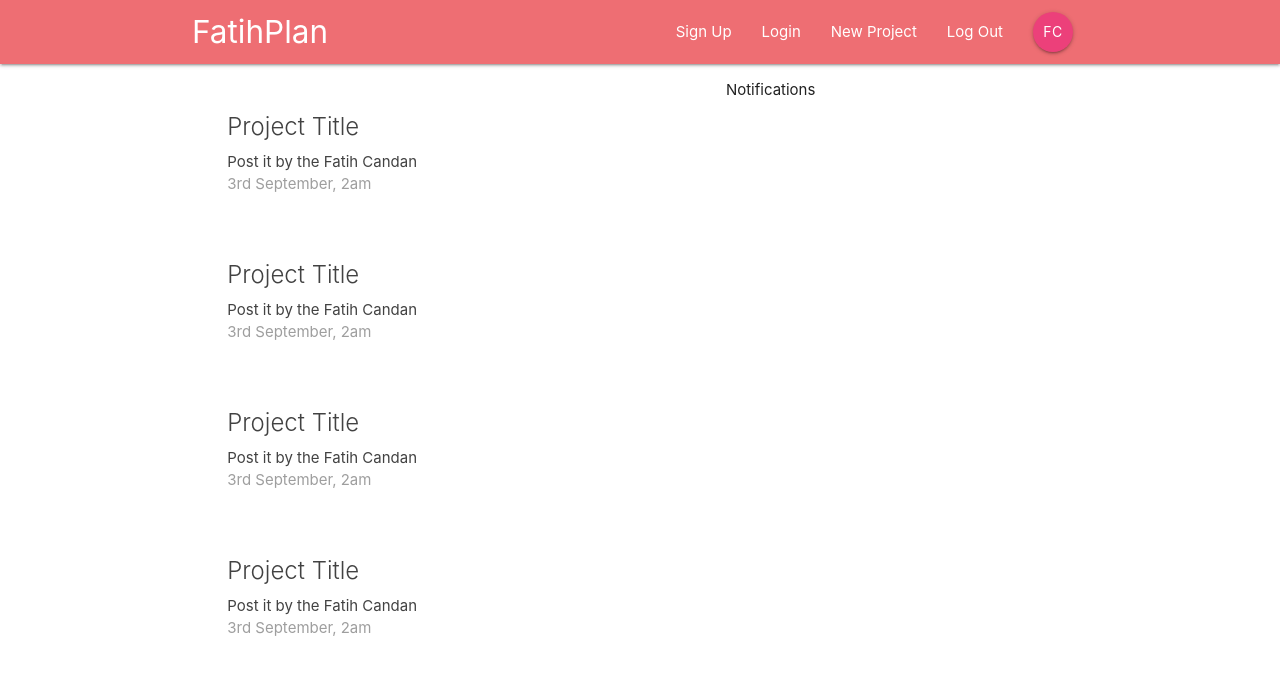
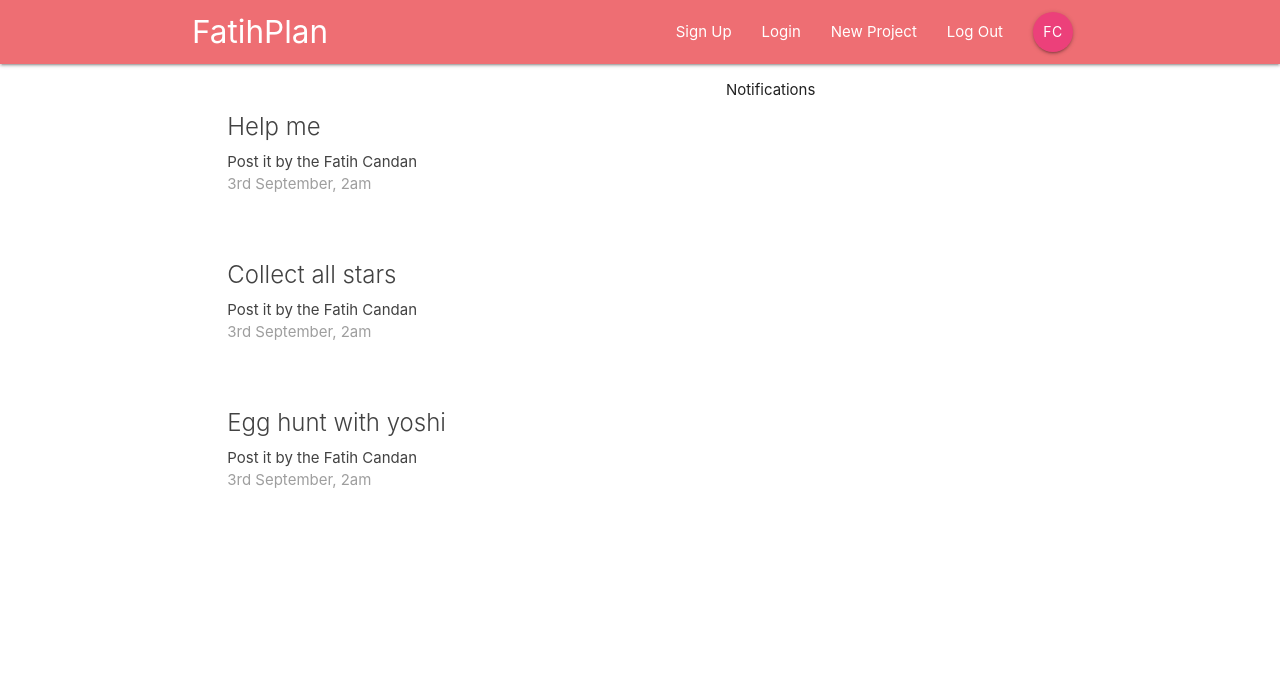
Before and after one commit to mfcandan/React-Redux-FirebaseApp, a React (Create React App) app in the folder react-firebase-app/: page / in a window 1280 px wide. Shown: the top 674 px of the page. Built offline with nearby package versions, Linux system fonts and the light colour scheme.

Commit message:
Adding Redux & Reducers

```diff
--- a/react-firebase-app/src/components/dashboard/Dashboard.js
+++ b/react-firebase-app/src/components/dashboard/Dashboard.js
@@ -1,14 +1,17 @@
 import React, {Component} from 'react';
 import Notifications from './Notifications';
 import ProjectList from '../projects/ProjectList';
+import { connect } from 'react-redux'
 
 class Dashboard extends Component {
     render(){
+        //console.log(this.props);
+        const {projects} = this.props;
         return(
             <div className="dashboard container">
                 <div className="row">
                     <div className="col s12 m6">
-                        <ProjectList />
+                        <ProjectList projects={projects} />
                     </div>
                     <div className="col s12 m5 offset-m1">
                         <Notifications />
@@ -19,4 +22,10 @@
     }
 }
 
-export default Dashboard;
+const mapStateToProps = (state) => {
+    return {
+        projects: state.project.projects
+    }
+}
+
+export default connect(mapStateToProps)(Dashboard)
--- a/react-firebase-app/src/components/projects/ProjectList.js
+++ b/react-firebase-app/src/components/projects/ProjectList.js
@@ -1,12 +1,14 @@
 import React from 'react';
 import ProjectSummary from './ProjectSummary';
-const ProjectList = () => {
+
+const ProjectList = ({projects}) => {
     return(
         <div className="project-list section">
-            <ProjectSummary />
-            <ProjectSummary />
-            <ProjectSummary />
-            <ProjectSummary />
+            { projects && projects.map(project => {
+                return(
+                    <ProjectSummary project={project} key={project.id} />
+                )
+            })}
         </div>
     )
 }
--- a/react-firebase-app/src/components/projects/ProjectSummary.js
+++ b/react-firebase-app/src/components/projects/ProjectSummary.js
@@ -1,10 +1,10 @@
 import React from 'react';
 
-const ProjectSummary = () => {
+const ProjectSummary = ({project}) => {
     return(
         <div className="card z-depth-0 project-summary">
             <div className="card-content grey-text text-darken-3">
-                <span className="card-title">Project Title</span>
+                <span className="card-title">{project.title}</span>
                 <p>Post it by the Fatih Candan</p>
                 <p className="grey-text">3rd September, 2am </p>
             </div>
--- a/react-firebase-app/src/store/reducers/projectReducer.js
+++ b/react-firebase-app/src/store/reducers/projectReducer.js
@@ -1,5 +1,9 @@
 const initState = {
-
+    projects: [
+        {id: '1', title: 'Help me', content: 'blah blah blah'},
+        {id: '2', title: 'Collect all stars', content: 'blah blah blah'},
+        {id: '3', title: 'Egg hunt with yoshi', content: 'blah blah blah'}
+    ]
 }
 
 const projectReducer = (state = initState, action) => {
```
